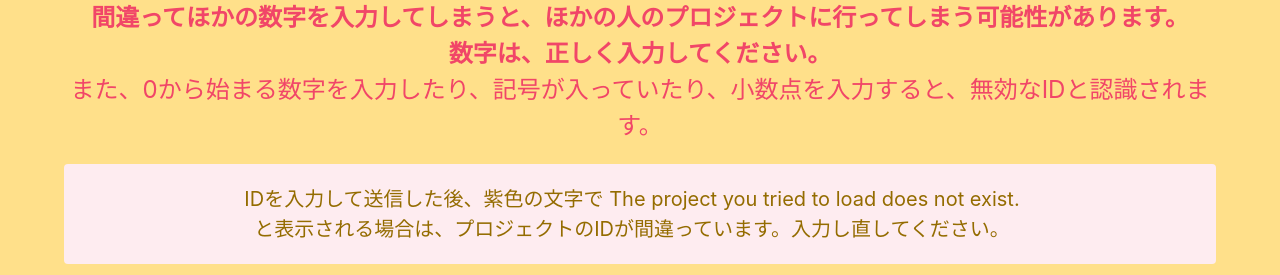
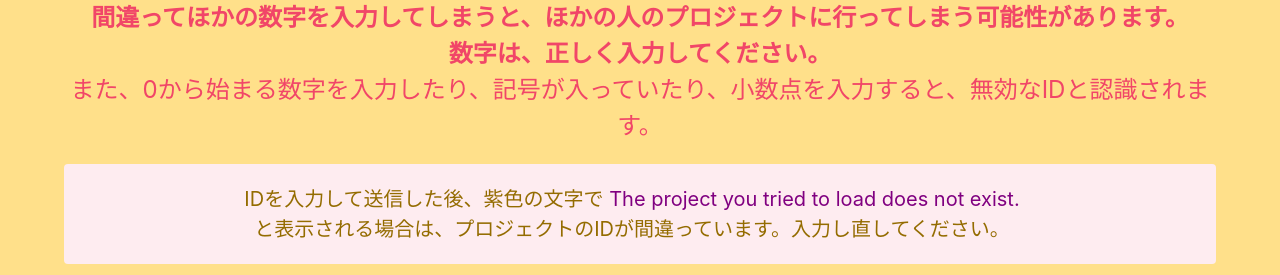
Before and after one commit to gitHubUserNK/ScratchShare, a plain HTML site: page index.html in a window 1280 px wide. Shown: the part 677-952 px from the top of the page. Drawn offline with nearby package versions, Linux system fonts and the light colour scheme.

Commit message:
Update index.html

```diff
--- a/index.html
+++ b/index.html
@@ -40,7 +40,7 @@
         <h2 class="title is-size-2">注意</h2>
         <p class="has-text-danger is-size-4 has-text-weight-bold">間違ってほかの数字を入力してしまうと、ほかの人のプロジェクトに行ってしまう可能性があります。<br>数字は、正しく入力してください。</p>
         <p class="has-text-danger is-size-4" style="margin-bottom:20px;">また、0から始まる数字を入力したり、記号が入っていたり、小数点を入力すると、無効なIDと認識されます。</p>
-        <div class="notification is-danger is-light has-text-warning-dark"> <span class="is-size-5">IDを入力して送信した後、紫色の文字で The project you tried to load does not exist. <br>と表示される場合は、プロジェクトのIDが間違っています。入力し直してください。</span> </div>
+        <div class="notification is-danger is-light has-text-warning-dark is-size-5">IDを入力して送信した後、紫色の文字で <span style="color:purple">The project you tried to load does not exist.</span> <br>と表示される場合は、プロジェクトのIDが間違っています。入力し直してください。 </div>
       </div>
     </div>
   </section>
```
